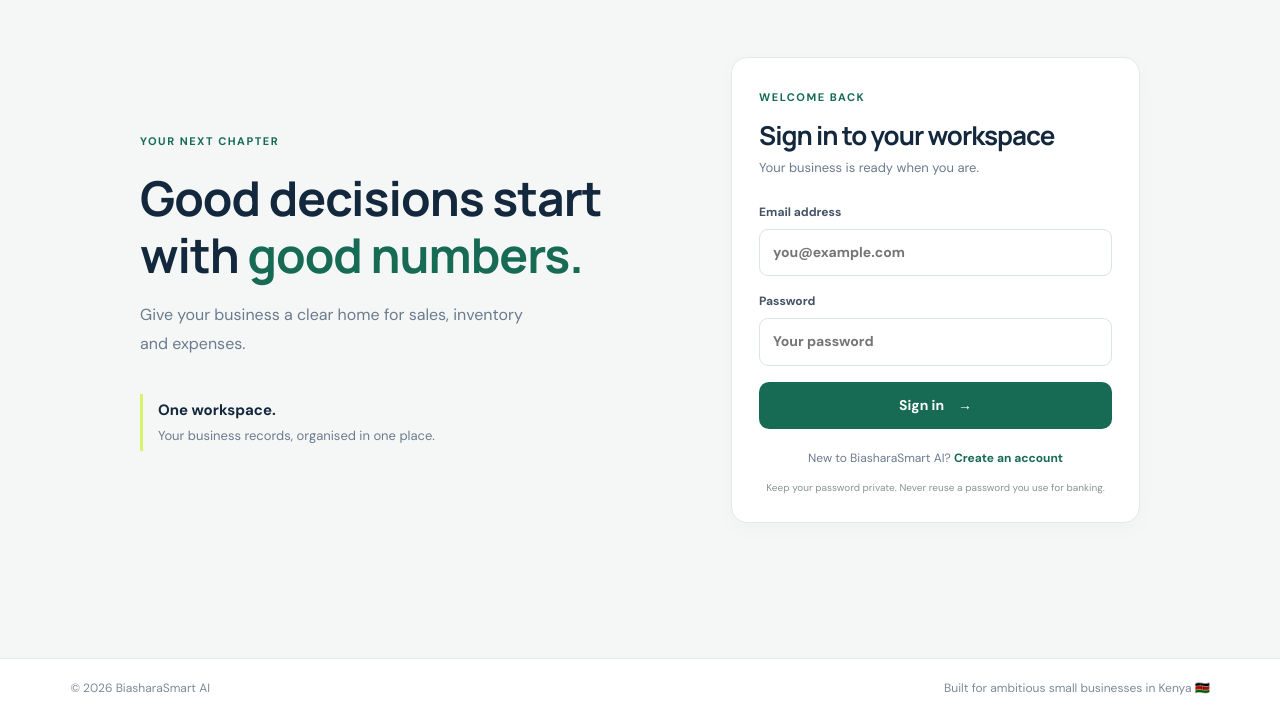
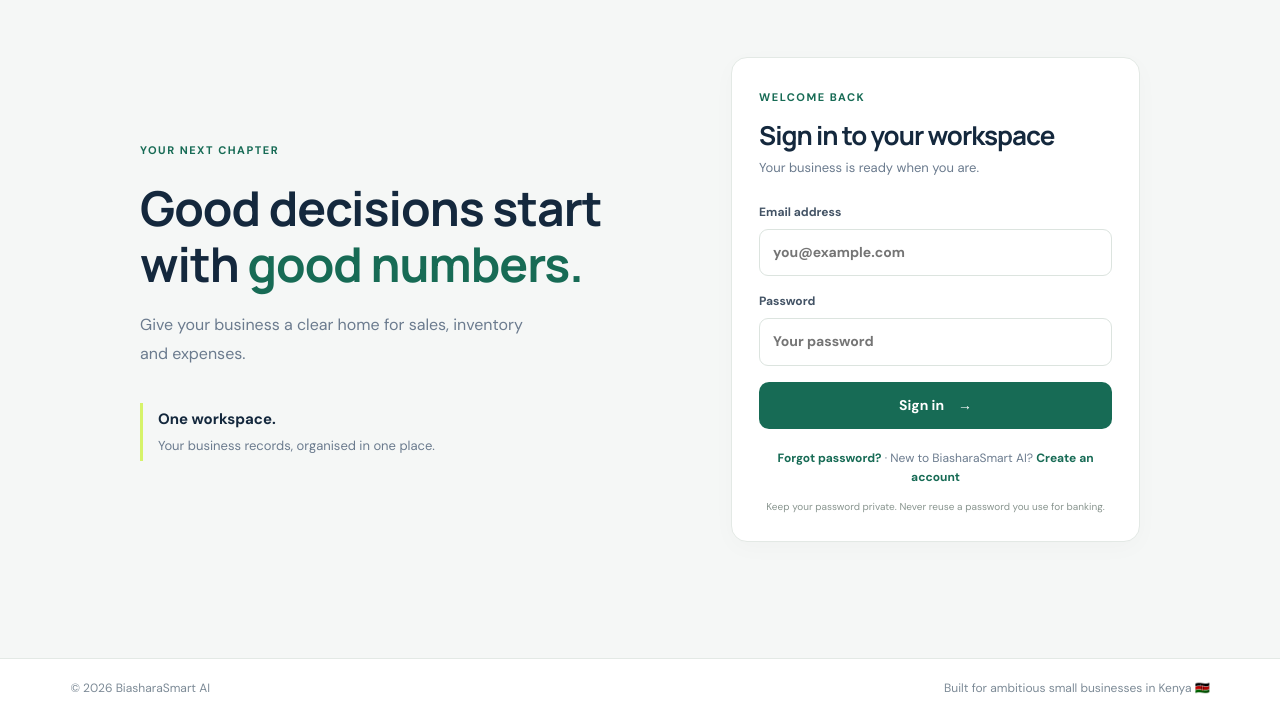
Before and after one commit to johnnychess43/biashara-smart-ai, a Flask app: page /login in a window 1280 px wide. Shown: the part 78-800 px from the top of the page. Run offline with Flask 3, Linux system fonts and the light colour scheme; some libraries are stand-ins or nearby versions.

Commit message:
Link sign-in page to password recovery

```diff
--- a/templates/auth.html
+++ b/templates/auth.html
@@ -8,5 +8,5 @@
 <label>Email address<input name="email" type="email" maxlength="255" autocomplete="email" placeholder="you@example.com" required></label>
 <label>Password<input name="password" type="password" minlength="10" autocomplete="{{ 'new-password' if mode == 'register' else 'current-password' }}" placeholder="{{ 'At least 10 characters' if mode == 'register' else 'Your password' }}" required></label>
 <button class="button primary full" type="submit">{{ 'Create my workspace' if mode == 'register' else 'Sign in' }} <span>→</span></button></form>
-<p class="switch-auth">{{ 'Already have an account?' if mode == 'register' else 'New to BiasharaSmart AI?' }} <a href="{{ url_for('login' if mode == 'register' else 'register') }}">{{ 'Sign in' if mode == 'register' else 'Create an account' }}</a></p><p class="tiny-note">Keep your password private. Never reuse a password you use for banking.</p></div></section>
+<p class="switch-auth">{% if mode == 'login' %}<a href="{{ url_for('forgot_password') }}">Forgot password?</a> · {% endif %}{{ 'Already have an account?' if mode == 'register' else 'New to BiasharaSmart AI?' }} <a href="{{ url_for('login' if mode == 'register' else 'register') }}">{{ 'Sign in' if mode == 'register' else 'Create an account' }}</a></p><p class="tiny-note">Keep your password private. Never reuse a password you use for banking.</p></div></section>
 {% endblock %}
```
